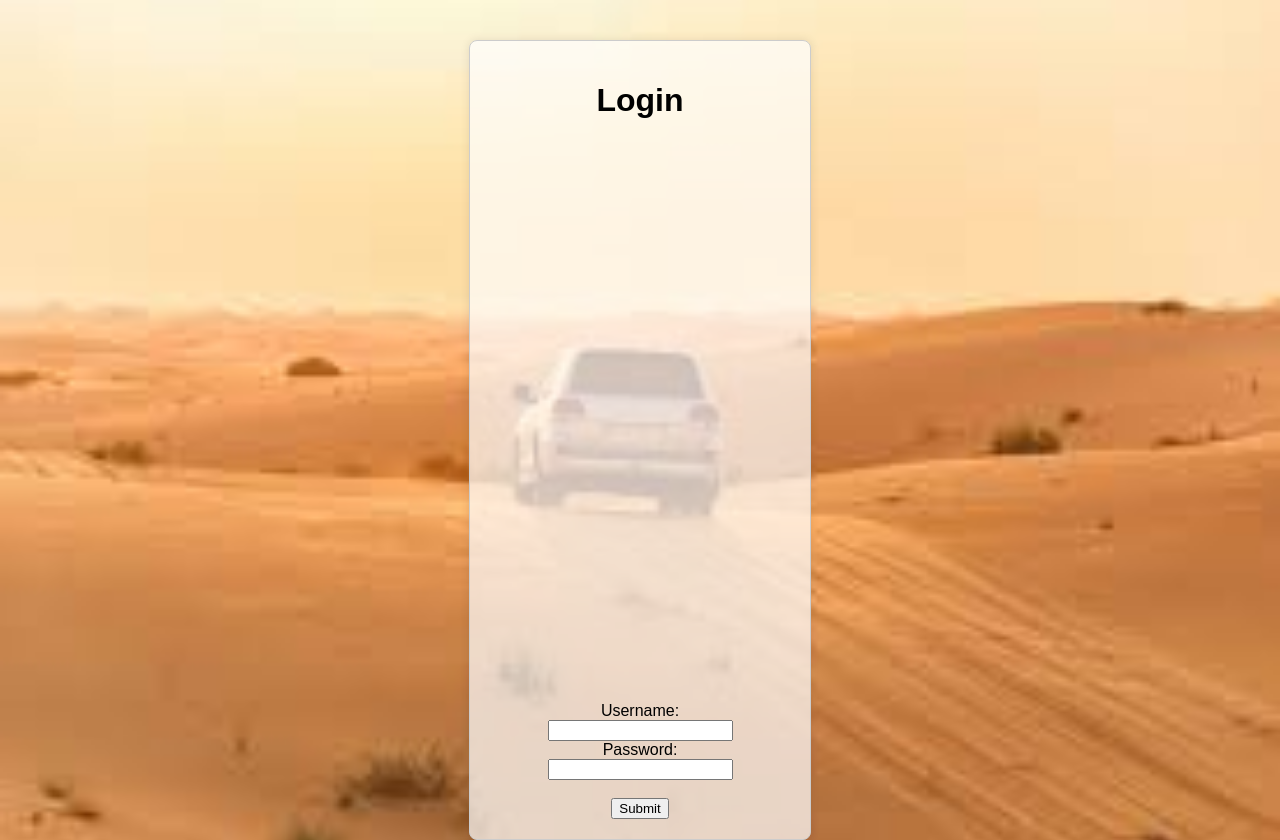
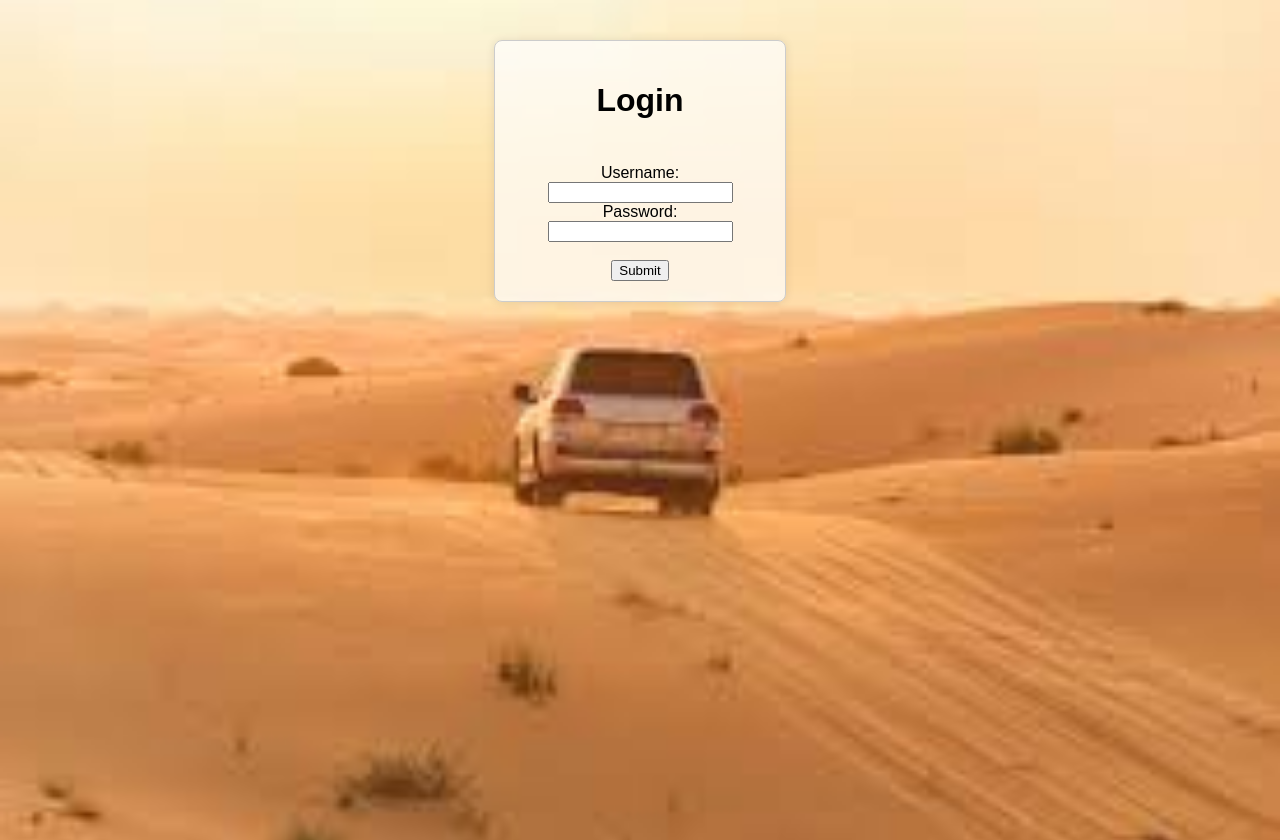
Before and after one commit to mohsen6330/golden-falcon-company, a Flask app: page / in a window 1280 px wide. Run offline with Flask 3, Linux system fonts and the light colour scheme.

Commit message:
Adjust login box height and links

```diff
--- a/static/css/styles.css
+++ b/static/css/styles.css
@@ -29,9 +29,9 @@ body {
     font-size: 0.9em;
 }
 
-login-container {
-width: 20px;
-height: 50px;
+.login-container {
+width: 250px;
+height: 220px;
 padding: 20px;
 border: 1px solid #ccc;
 border-radius: 8px;
```
